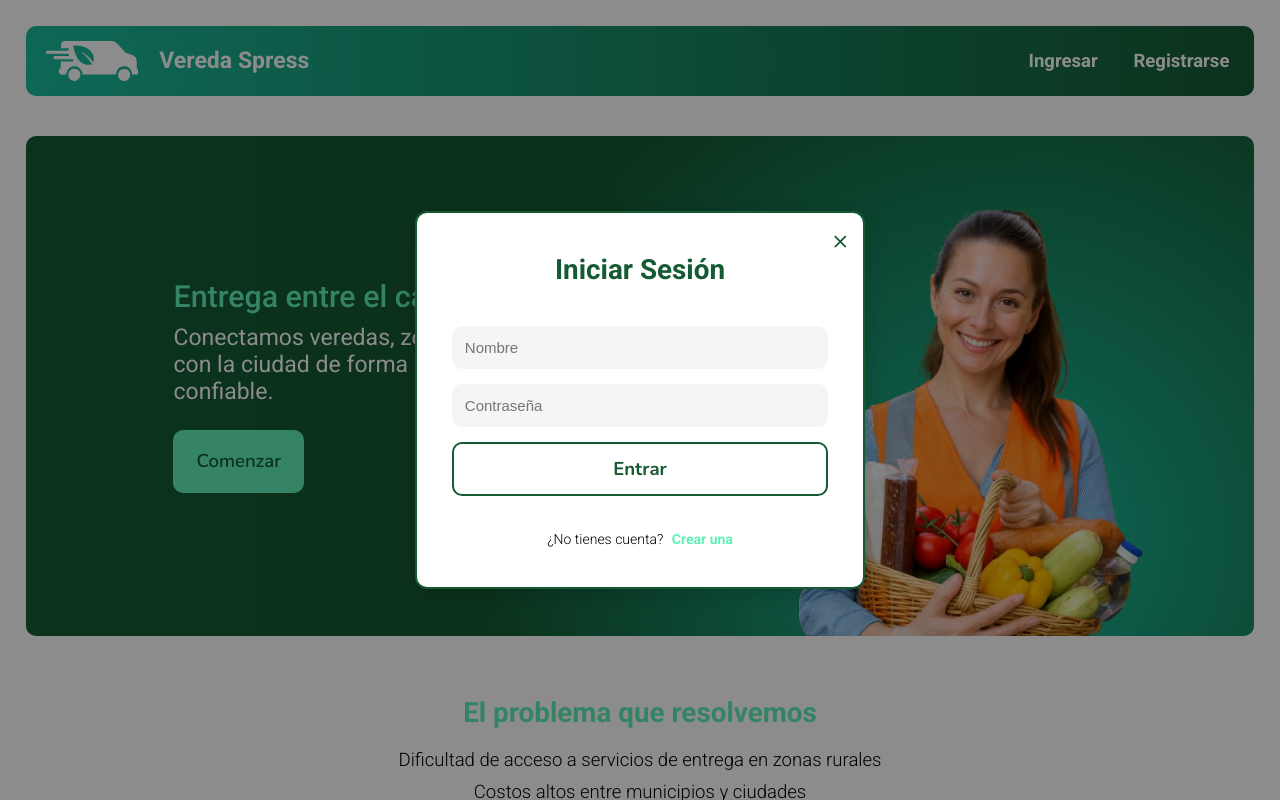
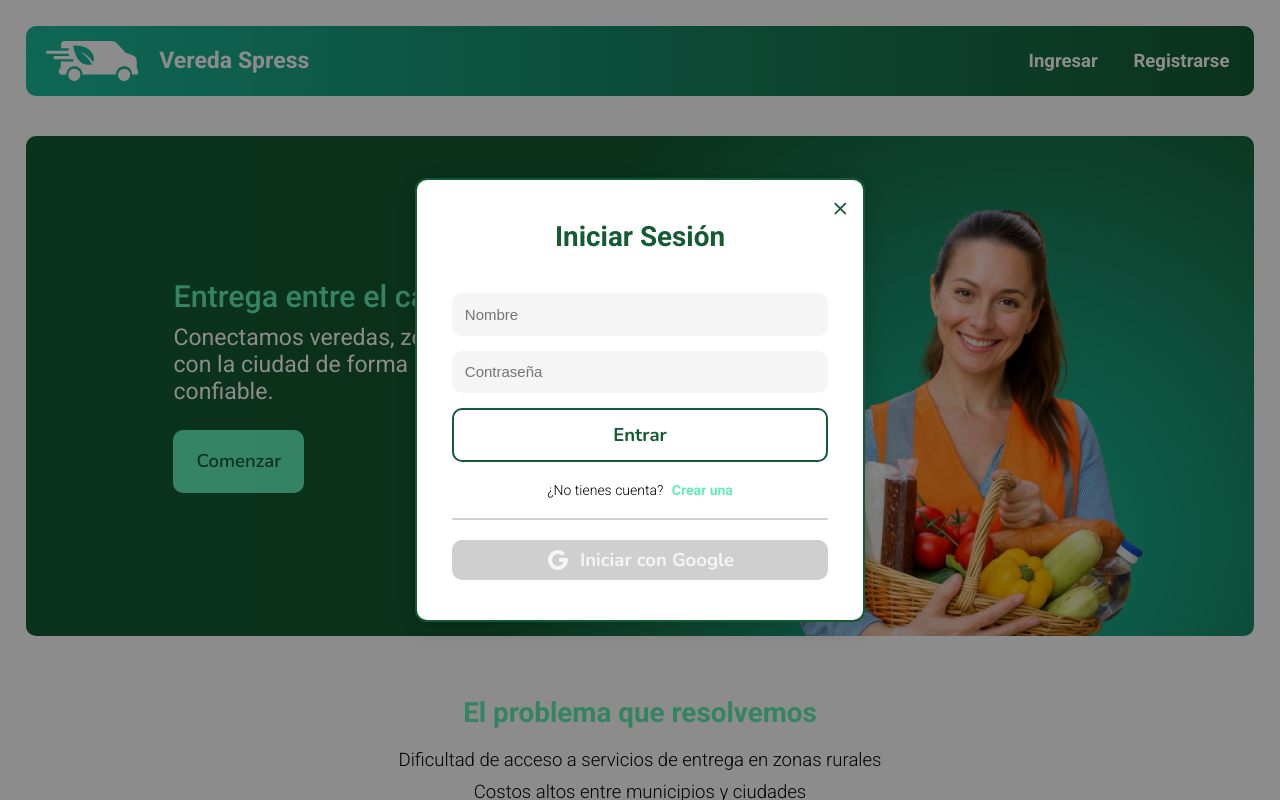
Before and after one commit to cristianbyte/vereda, a React (Vite) app: page / in a window 1280 px wide. Both pictures are taken after a click on the element "Ingresar". Shown: the top 800 px of the page. Built offline with nearby package versions, Linux system fonts and the light colour scheme.

Commit message:
feat: Add Google OAuth button to ModalAuth and style updates for better UI

```diff
--- a/src/components/ModalAuth.jsx
+++ b/src/components/ModalAuth.jsx
@@ -1,6 +1,7 @@
 import { useNavigate } from "react-router-dom";
 import { useState, useEffect } from "react";
 import { useUsuario } from "../context/ProvedorUsuario";
+import { GoogleIcon } from "../icons/OAuth";
 import "../styles/modalAuth.css";
 
 export default function ModalAuth({ isOpen, onClose, initialMode = "login" }) {
@@ -177,6 +178,16 @@ export default function ModalAuth({ isOpen, onClose, initialMode = "login" }) {
             {mode === "login" ? " Crear una" : " Iniciar sesión"}
           </span>
         </p>
+        <div className="separador"></div>
+        {mode == "login" ? (
+          <button type="button" className="oauth" disabled>
+            <GoogleIcon /> Iniciar con Google
+          </button>
+        ) : (
+          <button type="button" className="oauth" disabled>
+            <GoogleIcon /> Registro con Google
+          </button>
+        )}
       </div>
     </div>
   );
--- /dev/null
+++ b/src/icons/OAuth.jsx
@@ -0,0 +1,14 @@
+export function GoogleIcon() {
+  return (
+    <svg
+      xmlns="http://www.w3.org/2000/svg"
+      width="24"
+      height="24"
+      viewBox="0 0 24 24"
+      fill="currentColor"
+    >
+      <path stroke="none" d="M0 0h24v24H0z" fill="none" />
+      <path d="M12 2a9.96 9.96 0 0 1 6.29 2.226a1 1 0 0 1 .04 1.52l-1.51 1.362a1 1 0 0 1 -1.265 .06a6 6 0 1 0 2.103 6.836l.001 -.004h-3.66a1 1 0 0 1 -.992 -.883l-.007 -.117v-2a1 1 0 0 1 1 -1h6.945a1 1 0 0 1 .994 .89c.04 .367 .061 .737 .061 1.11c0 5.523 -4.477 10 -10 10s-10 -4.477 -10 -10s4.477 -10 10 -10z" />
+    </svg>
+  );
+}
--- a/src/styles/global.css
+++ b/src/styles/global.css
@@ -6,6 +6,7 @@
   --greenBack2: #1abc9c;
   --white: #ffffff;
   --shadow: #f5f5f5;
+  --shadow2: #cfcfcf;
   --text: #4e4e4e;
   --fontSizeLarge: calc(1.5rem + 0.5vw);
   --fontSizeMedium: calc(1.2rem + 0.3vw);
--- a/src/styles/modalAuth.css
+++ b/src/styles/modalAuth.css
@@ -76,7 +76,7 @@
 }
 
 .switch-text {
-  margin-top: 15px;
+  margin-top: 0px;
   font-size: 14px;
 }
 
@@ -94,3 +94,22 @@
   display: block;
   margin-top: 0.25rem;
 }
+
+.separador {
+  width: 100%;
+  height: 2px;
+  border-radius: 2px;
+  background-color: var(--shadow2);
+}
+
+.oauth {
+  color: var(--shadow);
+  background-color: var(--shadow2);
+  height: 5vh;
+  display: flex;
+  justify-content: center;
+  align-items: center;
+  font-weight: bold;
+  gap: 10px;
+  border-radius: 10px;
+}
```
